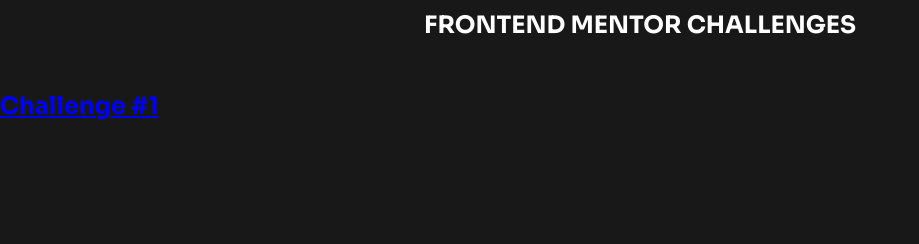
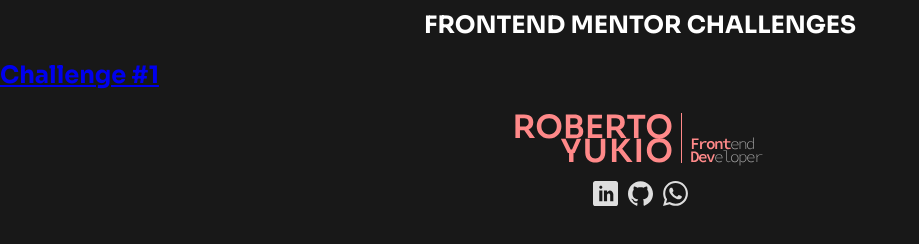
Before and after one commit to RyukioMiyamoto/front-end-mentor-challenges, a website: page index.html in a window 1280 px wide. Shown: the whole page, without its empty margins (0-919 px from the left). Drawn offline with Linux system fonts and the light colour scheme.

Commit message:
feat: create footer component with social media links

```diff
--- a/index.html
+++ b/index.html
@@ -24,11 +24,11 @@
     <div class="challenges-container">
       <div class="challenge">
         <a href="#">
-          <img
-            src="img/01-qr-code-component-preview.jpg"
+          <!-- <img
+             src="img/01-qr-code-component-preview.jpg"
             alt=""
             class="challenge__preview-image"
-          />
+          /> -->
         </a>
         <h2 class="challenge__title">
           <a
@@ -40,4 +40,27 @@
       </div>
     </div>
   </main>
+  <footer class="footer">
+    <div class="logo"><img src="img/yukio-logo.svg" alt="" /></div>
+    <div class="social-media">
+      <a
+        href="https://www.linkedin.com/in/roberto-yukio/"
+        aria-label="Linkedin profile"
+        ><svg class="social-media__icon">
+          <use href="img/sprite.svg#icon-linkedin" /></svg
+      ></a>
+
+      <a href="https://github.com/RyukioMiyamoto" aria-label="Github page"
+        ><svg class="social-media__icon">
+          <use href="img/sprite.svg#icon-github" /></svg
+      ></a>
+
+      <a
+        href="https://wa.me/5512982994827/?text=Hey Yukio! How's it going? 😃"
+        aria-label="Whatsapp contact"
+        ><svg class="social-media__icon">
+          <use href="img/sprite.svg#icon-whatsapp" /></svg
+      ></a>
+    </div>
+  </footer>
 </html>
--- a/sass/style.scss
+++ b/sass/style.scss
@@ -10,9 +10,20 @@
 $heading-mobile: 2.4rem;
 $heading-desktop: 4.8rem;
 
+// PADDING
+$padding-smallest: 1rem;
+$padding-small: 1.5rem;
+
 // SPACING
-$spacing-smallest: 1rem;
-$spacing-small: 2rem;
+$spacing-smallest: 0.8rem;
+$spacing-small: 1rem;
+$spacing-medium: 1.6rem;
+
+//// MIXINS
+@mixin basicFocusZoom {
+  outline: none;
+  transform: scale(1.15);
+}
 
 //// STYLE RESET
 *::before,
@@ -35,10 +46,45 @@
 }
 
 .title {
-  padding: $spacing-smallest;
+  padding: $padding-smallest;
   text-align: center;
   text-transform: uppercase;
   font-size: $heading-mobile;
   color: #fff;
   margin-bottom: $spacing-small;
 }
+
+//// FOOTER WITH SOCIAL MEDIA LINKS
+
+.footer {
+  display: flex;
+  flex-direction: column;
+  align-items: center;
+  padding: $padding-small;
+  width: 100%;
+  background-color: $yukio-bg;
+  color: #fff;
+}
+
+.logo {
+  margin-top: $spacing-smallest;
+  img {
+    object-fit: cover;
+    width: 100%;
+  }
+}
+
+.social-media {
+  display: flex;
+  justify-content: center;
+  width: 100%;
+  gap: $spacing-small;
+  margin-top: $spacing-small;
+
+  &__icon {
+    width: 2.5rem;
+    height: 2.5rem;
+    fill: $yukio-neutral-light-1;
+    transition: 0.25s;
+  }
+}
```
Also changed, not shown: css/style.css, img/01-qr-code-component-preview.jpg (added), img/sprite.svg (added), img/yukio-logo.svg (added).
